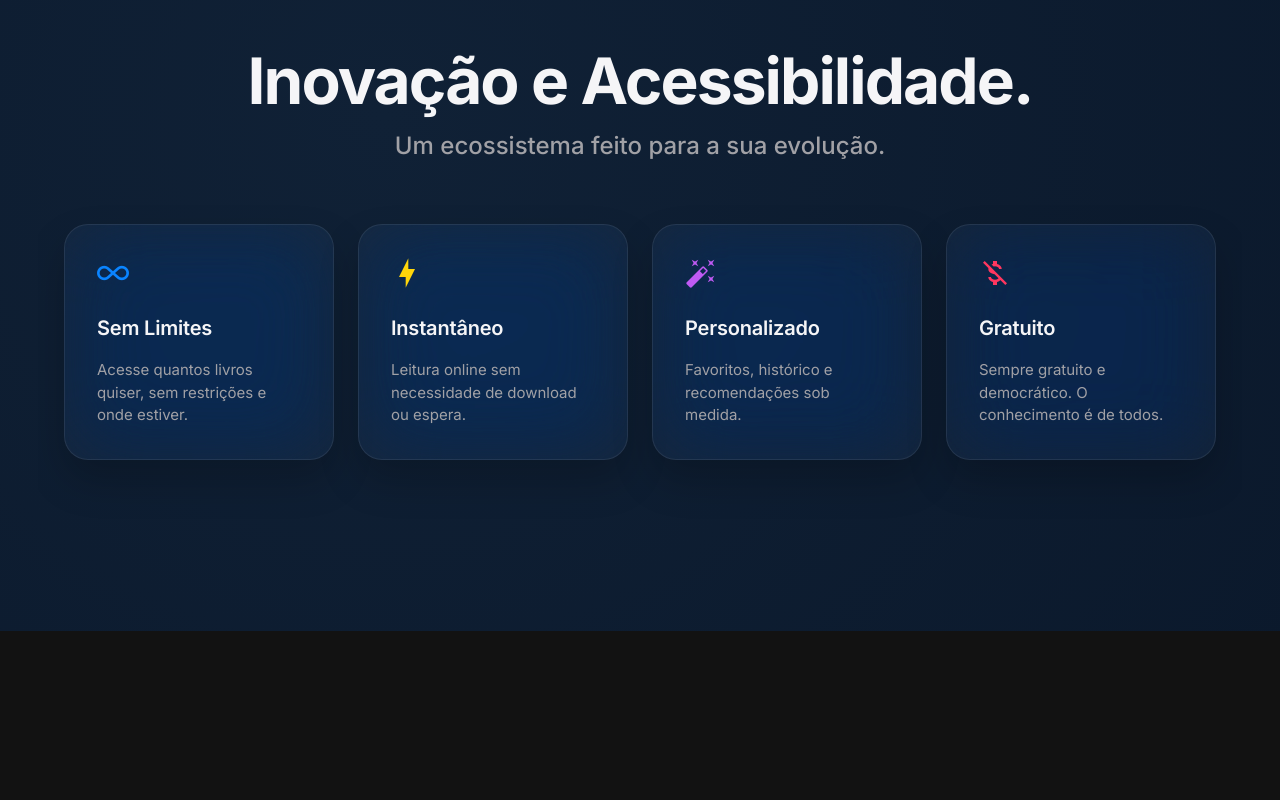
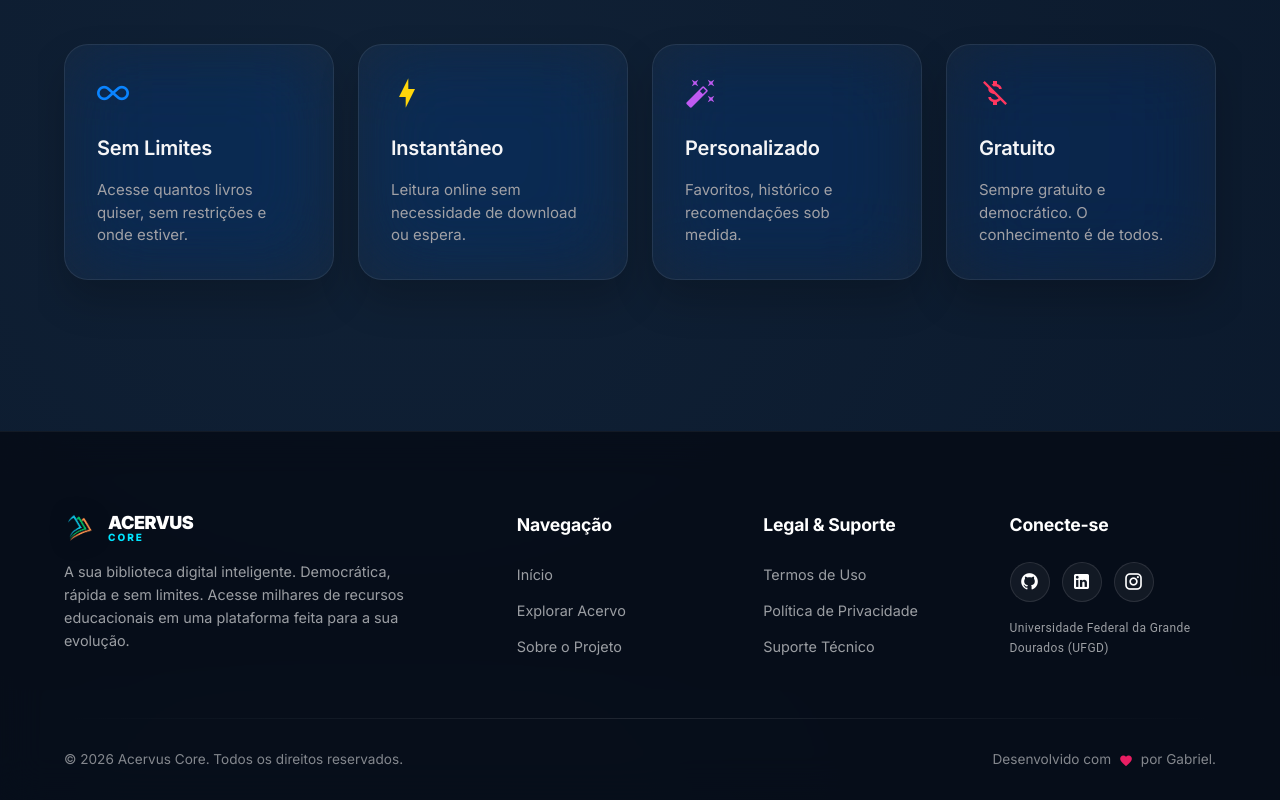
Before and after one commit to GabrielHJM/BIBLIOTECA-DIGITAL-ACERVO-UFGD, a Vue app in the folder frontend/: page / in a window 1280 px wide. Shown: the part 1724-2524 px from the top of the page. Before the commit the page ends 2355 px from the top, so only its background shows below. Built offline with nearby package versions, Linux system fonts and the light colour scheme; no server answers.

Commit message:
feat: ajustes de espaçamento, notificações iOS, links do cabeçalho e novo Rodapé

```diff
--- a/frontend/src/App.vue
+++ b/frontend/src/App.vue
@@ -41,6 +41,13 @@
 			</div>
 
 			<v-spacer></v-spacer>
+
+			<!-- Header Desktop Links -->
+			<div class="header-links hidden-md-and-down mr-6">
+				<router-link to="/explorar" class="header-link">Explorar</router-link>
+				<router-link v-if="isLoggedIn" to="/dashboard" class="header-link">Dashboard</router-link>
+				<router-link to="/sobre-nos" class="header-link">Sobre Nós</router-link>
+			</div>
 
 			<!-- User Actions -->
 			<div class="nav-actions-wrapper d-flex align-center mr-2 mr-sm-8" style="gap: 8px;">
@@ -262,6 +269,8 @@
 			</div>
 		</v-main>
 
+		<!-- Footer -->
+		<AppFooter v-if="showBar" />
 
 		<!-- Global Accessibility Panel -->
 
@@ -276,6 +285,7 @@
 <script>
 import AccessibilityPanel from './components/AccessibilityPanel.vue'
 import IOSNotification from './components/IOSNotification.vue'
+import AppFooter from './components/Footer.vue'
 import { iosNotificationStore } from '@/services/IOSNotificationStore'
 import '@/assets/styles/premium.css'
 import { ref, computed, reactive } from 'vue'
@@ -287,7 +297,7 @@ import { useDevice } from '@/composables/useDevice'
 
 export default {
 	name: 'App',
-	components: { AccessibilityPanel, IOSNotification },
+	components: { AccessibilityPanel, IOSNotification, AppFooter },
 	data() {
 		return {
 			publicRoutes: ['/login', '/cadastro', '/esqueci-senha'],
@@ -655,6 +665,27 @@ export default {
 		transition: all 0.3s ease;
 	}
 
+	.header-links {
+		display: flex;
+		gap: 24px;
+		align-items: center;
+	}
+
+	.header-link {
+		color: rgba(255,255,255,0.7);
+		text-decoration: none;
+		font-size: 0.95rem;
+		font-weight: 600;
+		transition: all 0.3s var(--spring-easing);
+		padding: 6px 12px;
+		border-radius: 8px;
+	}
+
+	.header-link:hover {
+		color: #ffffff;
+		background: rgba(255,255,255,0.1);
+	}
+
 	.header-logo-container:hover .subtitle-accent {
 		color: #00E5FF;
 		text-shadow: 0 0 10px rgba(0, 229, 255, 0.4);
--- a/frontend/src/components/Footer.vue
+++ b/frontend/src/components/Footer.vue
@@ -1,13 +1,224 @@
 <template>
-  <!-- Floating menu removed as per sync request -->
-  <div></div>
+	<footer class="premium-footer">
+		<div class="footer-container">
+			<div class="footer-grid">
+				<!-- Brand Bio -->
+				<div class="footer-col brand-col">
+					<div class="d-flex align-center mb-4">
+						<img src="@/assets/images/site-images/login/img-logo-menu-bar.png" alt="Logo" class="footer-logo" />
+						<div class="logo-text-stack ml-3">
+							<h2 class="footer-title">ACERVUS</h2>
+							<div class="footer-subtitle">CORE</div>
+						</div>
+					</div>
+					<p class="footer-bio">
+						A sua biblioteca digital inteligente. Democrática, rápida e sem limites. Acesse milhares de recursos educacionais em uma plataforma feita para a sua evolução.
+					</p>
+				</div>
+
+				<!-- Quick Links -->
+				<div class="footer-col">
+					<h3 class="col-title">Navegação</h3>
+					<ul class="footer-links">
+						<li><router-link to="/">Início</router-link></li>
+						<li><router-link to="/explorar">Explorar Acervo</router-link></li>
+						<li><router-link to="/sobre-nos">Sobre o Projeto</router-link></li>
+					</ul>
+				</div>
+
+				<!-- Legal / More -->
+				<div class="footer-col">
+					<h3 class="col-title">Legal & Suporte</h3>
+					<ul class="footer-links">
+						<li><a href="#">Termos de Uso</a></li>
+						<li><a href="#">Política de Privacidade</a></li>
+						<li><a href="mailto:contato@acervus.core">Suporte Técnico</a></li>
+					</ul>
+				</div>
+
+				<!-- Social & Contact -->
+				<div class="footer-col">
+					<h3 class="col-title">Conecte-se</h3>
+					<div class="social-icons">
+						<a href="#" class="social-btn"><v-icon size="20">mdi-github</v-icon></a>
+						<a href="#" class="social-btn"><v-icon size="20">mdi-linkedin</v-icon></a>
+						<a href="#" class="social-btn"><v-icon size="20">mdi-instagram</v-icon></a>
+					</div>
+					<div class="mt-4 text-caption opacity-60">
+						Universidade Federal da Grande Dourados (UFGD)
+					</div>
+				</div>
+			</div>
+
+			<!-- Divider -->
+			<div class="footer-divider"></div>
+
+			<!-- Copyright -->
+			<div class="footer-bottom">
+				<p class="copyright-text">
+					&copy; {{ new Date().getFullYear() }} Acervus Core. Todos os direitos reservados.
+				</p>
+				<p class="author-text">
+					Desenvolvido com <v-icon color="pink" size="14" class="mx-1">mdi-heart</v-icon> por Gabriel.
+				</p>
+			</div>
+		</div>
+	</footer>
 </template>
 
 <script>
 export default {
-    name: 'Footer-Vue'
+	name: 'AppFooter'
 }
 </script>
 
 <style scoped>
+.premium-footer {
+	background: rgba(5, 10, 20, 0.8);
+	backdrop-filter: blur(20px);
+	-webkit-backdrop-filter: blur(20px);
+	border-top: 1px solid rgba(255, 255, 255, 0.05);
+	padding: 80px 0 30px;
+	color: #ffffff;
+	margin-top: 40px;
+}
+
+.footer-container {
+	max-width: 1200px;
+	margin: 0 auto;
+	padding: 0 24px;
+}
+
+.footer-grid {
+	display: grid;
+	grid-template-columns: 2fr 1fr 1fr 1fr;
+	gap: 40px;
+	margin-bottom: 60px;
+}
+
+.footer-logo {
+	height: 32px;
+	filter: drop-shadow(0 2px 10px rgba(0,0,0,0.5));
+}
+
+.logo-text-stack {
+	display: flex;
+	flex-direction: column;
+	line-height: 1;
+}
+
+.footer-title {
+	font-size: 18px;
+	font-weight: 900;
+	margin: 0;
+	letter-spacing: -0.5px;
+}
+
+.footer-subtitle {
+	font-size: 10px;
+	font-weight: 800;
+	color: #00E5FF;
+	letter-spacing: 2px;
+}
+
+.footer-bio {
+	font-size: 0.9rem;
+	line-height: 1.6;
+	color: rgba(255, 255, 255, 0.6);
+	max-width: 350px;
+}
+
+.col-title {
+	font-size: 1.1rem;
+	font-weight: 700;
+	margin-bottom: 24px;
+	letter-spacing: -0.2px;
+}
+
+.footer-links {
+	list-style: none;
+	padding: 0;
+	margin: 0;
+	display: flex;
+	flex-direction: column;
+	gap: 12px;
+}
+
+.footer-links a {
+	color: rgba(255, 255, 255, 0.6);
+	text-decoration: none;
+	font-size: 0.9rem;
+	transition: color 0.3s ease;
+	display: inline-block;
+}
+
+.footer-links a:hover {
+	color: #00E5FF;
+}
+
+.social-icons {
+	display: flex;
+	gap: 12px;
+}
+
+.social-btn {
+	width: 40px;
+	height: 40px;
+	border-radius: 50%;
+	background: rgba(255, 255, 255, 0.05);
+	color: white;
+	display: flex;
+	align-items: center;
+	justify-content: center;
+	text-decoration: none;
+	transition: all 0.3s var(--spring-easing);
+	border: 1px solid rgba(255, 255, 255, 0.1);
+}
+
+.social-btn:hover {
+	transform: translateY(-4px);
+	background: rgba(255, 255, 255, 0.15);
+	border-color: #00E5FF;
+	color: #00E5FF;
+}
+
+.footer-divider {
+	height: 1px;
+	background: linear-gradient(90deg, transparent, rgba(255,255,255,0.1), transparent);
+	margin-bottom: 30px;
+}
+
+.footer-bottom {
+	display: flex;
+	align-items: center;
+	justify-content: space-between;
+	flex-wrap: wrap;
+	gap: 16px;
+}
+
+.copyright-text, .author-text {
+	font-size: 0.85rem;
+	color: rgba(255, 255, 255, 0.5);
+	margin: 0;
+}
+
+@media (max-width: 900px) {
+	.footer-grid {
+		grid-template-columns: 1fr 1fr;
+	}
+	.brand-col {
+		grid-column: 1 / -1;
+	}
+}
+
+@media (max-width: 600px) {
+	.footer-grid {
+		grid-template-columns: 1fr;
+	}
+	.footer-bottom {
+		flex-direction: column;
+		text-align: center;
+		justify-content: center;
+	}
+}
 </style>
--- a/frontend/src/components/IOSNotification.vue
+++ b/frontend/src/components/IOSNotification.vue
@@ -69,16 +69,16 @@ export default {
   display: flex;
   align-items: center;
   padding: 12px 20px 12px 14px;
-  background: rgba(30, 30, 30, 0.75);
-  backdrop-filter: blur(20px) saturate(180%);
-  -webkit-backdrop-filter: blur(20px) saturate(180%);
-  border: 1px solid rgba(255, 255, 255, 0.15);
+  background: rgba(15, 15, 15, 0.35);
+  backdrop-filter: blur(40px) saturate(250%);
+  -webkit-backdrop-filter: blur(40px) saturate(250%);
+  border: 1px solid rgba(255, 255, 255, 0.2);
   border-radius: 100px;
-  box-shadow: 0 10px 30px rgba(0, 0, 0, 0.3);
+  box-shadow: 0 15px 40px rgba(0, 0, 0, 0.4);
   cursor: pointer;
   max-width: 90vw;
   width: max-content;
-  transition: transform 0.2s ease, opacity 0.2s ease;
+  transition: transform 0.3s cubic-bezier(0.16, 1, 0.3, 1), opacity 0.3s ease;
 }
 
 .ios-notification-pill:hover {
--- a/frontend/src/views/Home.vue
+++ b/frontend/src/views/Home.vue
@@ -364,7 +364,7 @@ export default {
 
 /* Sections */
 .apple-categories-section, .apple-features-section {
-	padding: 120px 0;
+	padding: 60px 0;
 	position: relative;
 	z-index: 5;
 }
@@ -457,12 +457,38 @@ export default {
 .book-cover-mini {
 	width: 48px;
 	height: 64px;
-	background: linear-gradient(135deg, #2c2c2e, #1c1c1e);
+	background: #000;
+	position: relative;
+	overflow: hidden;
 	border-radius: 8px;
 	display: flex;
 	align-items: center;
 	justify-content: center;
 	box-shadow: 0 4px 10px rgba(0,0,0,0.3);
+}
+
+.book-cover-mini::before {
+	content: '';
+	position: absolute;
+	top: -50%; left: -50%; width: 200%; height: 200%;
+	background: radial-gradient(circle at 30% 30%, #007AFF 0%, transparent 60%), radial-gradient(circle at 70% 70%, #5AC8FA 0%, transparent 60%);
+	filter: blur(15px);
+	opacity: 0.8;
+}
+
+.book-cover-mini::after {
+	content: '';
+	position: absolute;
+	inset: 2px;
+	background: rgba(255, 255, 255, 0.05);
+	backdrop-filter: blur(10px) saturate(180%);
+	border: 1px solid rgba(255, 255, 255, 0.1);
+	border-radius: 6px;
+}
+
+.book-cover-mini .v-icon {
+	position: relative;
+	z-index: 2;
 }
 
 .book-info {
```
